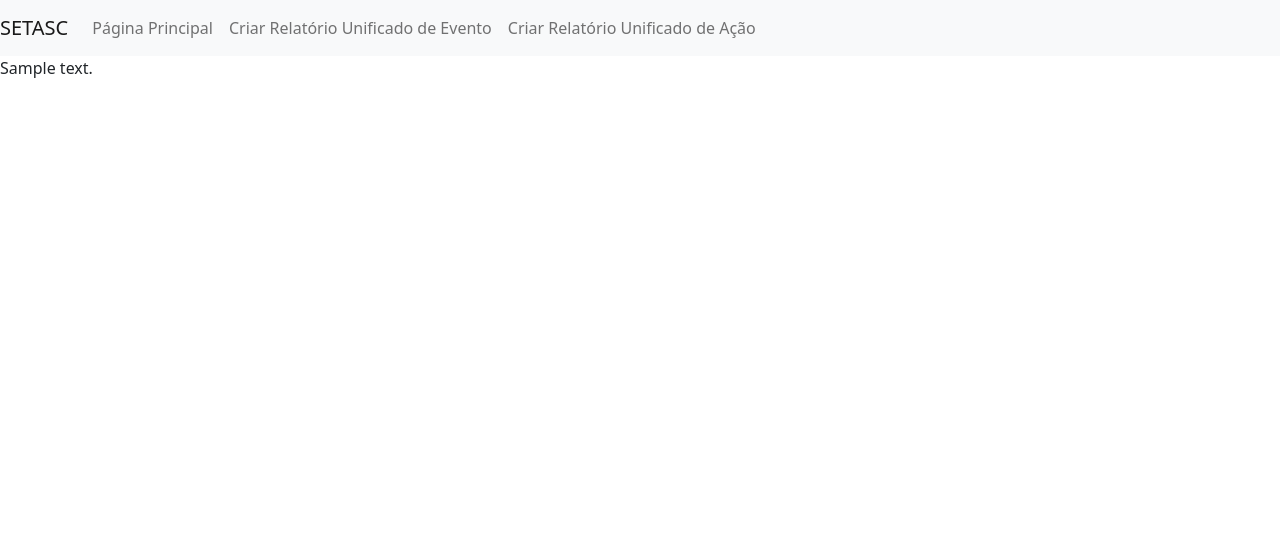
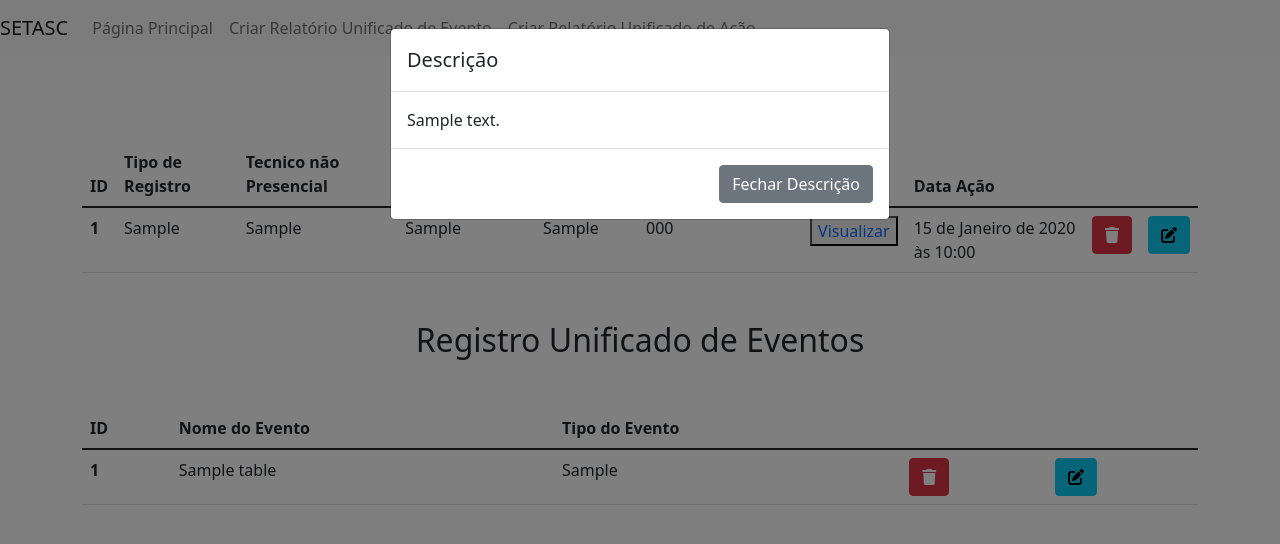
Before and after one commit to coffeblackpremium/sistema-de-relatorio-ru, a Django app: template relatorios/templates/tables/tableAction/tableActionGetDescription.html in a window 1280 px wide. Shown: the top 544 px of the page. Run offline with Django 4.2, Linux system fonts and the light colour scheme; the template is opened without the code that fills it: most values are stand-ins (such as "Sample title", 1, 10 or a date in 2020); some libraries are stand-ins or nearby versions.

Commit message:
Feature nova: Adicionado um Modal para cada tabela de Acao que mostrar a descrição do Usuari. ROTAS MODIFICADAS: URL, View (id_description), Template: (TableEventGetDescription)

```diff
--- a/relatorios/templates/tables/tableAction/tableActionGetDescription.html
+++ b/relatorios/templates/tables/tableAction/tableActionGetDescription.html
@@ -1,13 +1,119 @@
-{% extends 'index.html'%}
+{% extends 'index.html' %}
+{% load static%}
+{% block title %} 📋 Tabelas {% endblock %}
+{% block content %}
+<div class="container">
 
-{% block content%}
+    <table class="table table-stripped" id="table-action">
+        <thead class="thead-dark">
+    <h2 class="text-center my-4">Registro Unificado de Ações</h2>
+    <tr>
+        <th scope="col">ID</th>
+        <th scope="col">Tipo de Registro</th>
+        <th scope="col">Tecnico não Presencial</th>
+        <th scope="col">Tecnico Presencial</th>
+        <th scope="col">Outras Ações</th>
+        <th scope="col">Num. de Funcionarios</th>
+        <th scope="col">Descrição</th>
+        <th scope="col">Data Ação</th>
+  </tr>
+</thead>
+<tbody>
+    {% for table in tables_actions %}
+    <tr>
+        <th scope="row" id="table-action-id">{{table.id}}</th>
+        <td>{{table.acao_realizada}}</td>
+        <td>{{table.tecnico_nao_presencial}}</td>
+        <td>{{table.tecnico_presencial}}</td>
+        <td>{{table.outras_acoes}}</td>
+        <td>{{table.numbers_employee}}</td>
+        <form action="{% url 'description_table' id=table.id %}" method="get">
+
+          <td><button type="submit"><a href="{% url 'description_table' id=table.id %}" class="text-decoration-none">Visualizar
+          </a></button></td>
+        </form>
+        <td>{{table.date_actions}}</td>
+        <form action="{% url 'deleteTableAction' id=table.id %}" method="POST">
+            {% csrf_token %}
+            <td><button type="submit" class="btn btn-danger" confirm="Deseja apagar ?"><i class="fa-solid fa-trash"></i></button></td>
+        </form>
+        <td><a href="{% url 'tableActionUpdate' id=table.id%}">
+
+            <button type="button" class="btn btn-info">
+                <i class="fas fa-edit"></i>
+            </button>
+        </a>
+    </td>
+
+</tr>
+
+<!-- Modal -->
+<div class="modal fade" id="tableActionModal" tabindex="-1" role="dialog" aria-labelledby="exampleModalLongTitle" aria-hidden="true">
+    <div class="modal-dialog" role="document">
+        <div class="modal-content">
+            <div class="modal-header">
+                <h5 class="modal-title" id="exampleModalLongTitle">Descrição</h5>
+            </div>
+            <div class="modal-body">
                 {{id_description.description_action}}
+
+            </div>
+            <div class="modal-footer">
+              <button type="button" class="btn btn-secondary" data-dismiss="modal" id="buttonClose">Fechar Descrição</button>
+            </div>
+          </div>
+        </div>
+      </div>
+    {% endfor %}
+    </tbody>
+  </table>
+</div>
+
+<div class="container">
+    <table class="table">
+        <thead class="thead-dark">
+    <h2 class="text-center my-5">Registro Unificado de Eventos</h2>
+    <tr>
+        <th scope="col">ID</th>
+        <th scope="col">Nome do Evento</th>
+        <th scope="col">Tipo do Evento</th>
+    </tr>
+</thead>
+<tbody>
+    {% for table in tables_events %}
+    <tr>
+        <th scope="row">{{table.id}}</th>
+        <td>{{table.title_event}}</td>
+        <td>{{table.event_feature}}</td>
+        <form method="post" action="{% url 'deleteTableEvent' id=table.id %}">
+            {% csrf_token %}
+            <a href="{% url 'deleteTableEvent' id=table.id %}"  id="delete-item">
+                <td><button type="submit" class="btn btn-danger">
+                    <i class="fa-solid fa-trash"></i>
+                </button></td>
+            </a>
+        </form>
+        <td><a href="{% url 'tableEventUpdate' id=table.id%}">
+            <button type="button" class="btn btn-info">
+                <i class="fas fa-edit"></i>
+            </button>
+
+        </a>
+    </td>
+    </tr>
+    {% endfor %}
+    </tbody>
+  </table>
+</div>
 
   <script
   src="https://code.jquery.com/jquery-3.6.0.js"
   integrity="sha256-H+K7U5CnXl1h5ywQfKtSj8PCmoN9aaq30gDh27Xc0jk="
   crossorigin="anonymous"></script>
   <script type='text/javascript'>
+    $(window).on('load', function() {
+        $('#tableActionModal').modal('show');
+    });
       $(document).ready(function(){
           // Close modal on button click
           $(".btn").click(function(){
--- a/relatorios/templates/tables/viewAllTable.html
+++ b/relatorios/templates/tables/viewAllTable.html
@@ -37,7 +37,7 @@
             {% csrf_token %}
             <td><button type="submit" class="btn btn-danger" confirm="Deseja apagar ?"><i class="fa-solid fa-trash"></i></button></td>
         </form>
-        <td><a href="{% url 'tableEventUpdate' id=table.id%}">
+        <td><a href="{% url 'tableActionUpdate' id=table.id%}">
 
             <button type="button" class="btn btn-info">
                 <i class="fas fa-edit"></i>
--- a/relatorios/urls.py
+++ b/relatorios/urls.py
@@ -9,7 +9,7 @@ urlpatterns = [
     path('formulario-de-evento', view=table_event, name='table_event'),
     path('formulario-de-acao', view=table_action, name="table_action"),
     path('tabelas', view=tables, name="tables"),
-    path('get-id/<id>', view=description_table, name="description_table"),
+    path('tabelas/<id>', view=description_table, name="description_table"),
     path('deleteTableAction/<id>', view=deleteTableAction, name="deleteTableAction"),
     path('deleteTableEvent/<id>', view=deleteTableEvent, name="deleteTableEvent"),
     path('atualizar-tabela-acao/<id>', view=table_action_update, name="tableActionUpdate"),
```
Also changed, not shown: relatorios/views.py (+6 -3 lines). Lines whose indentation alone changed are shown as unchanged.
